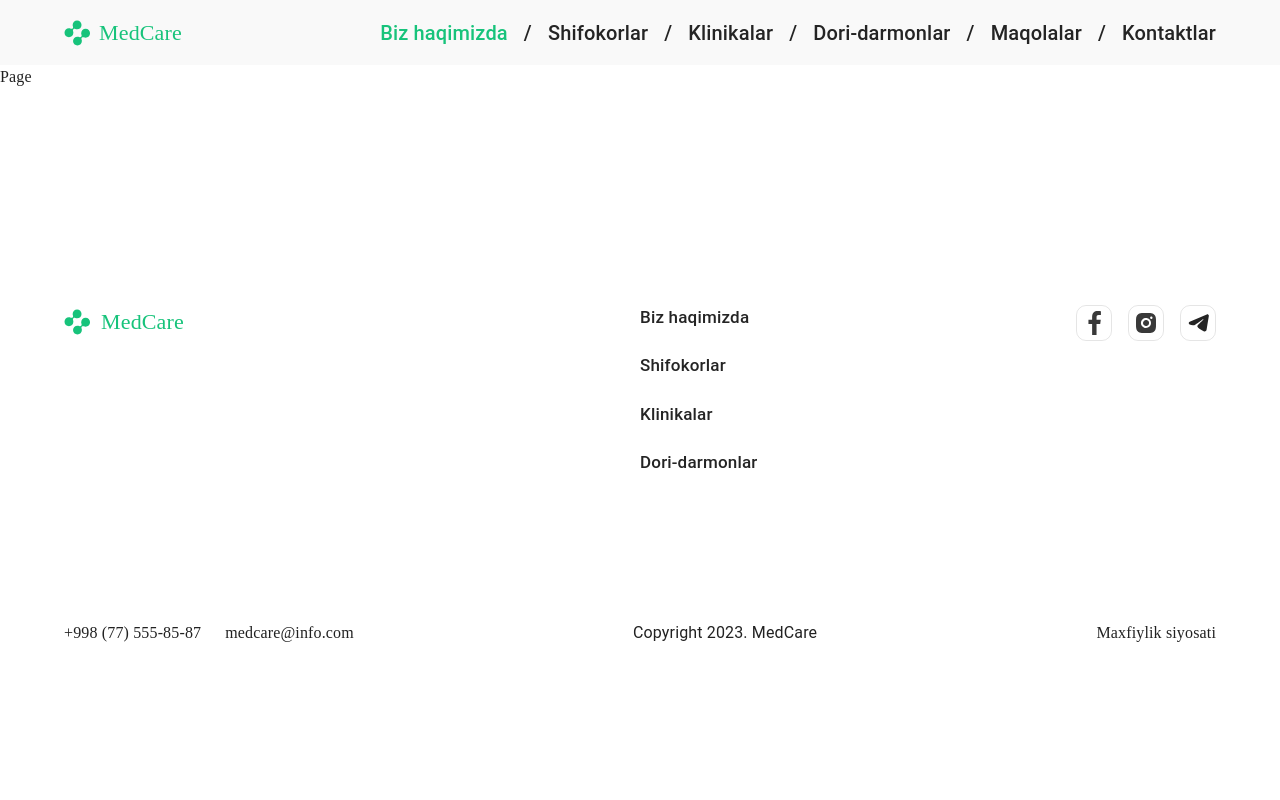
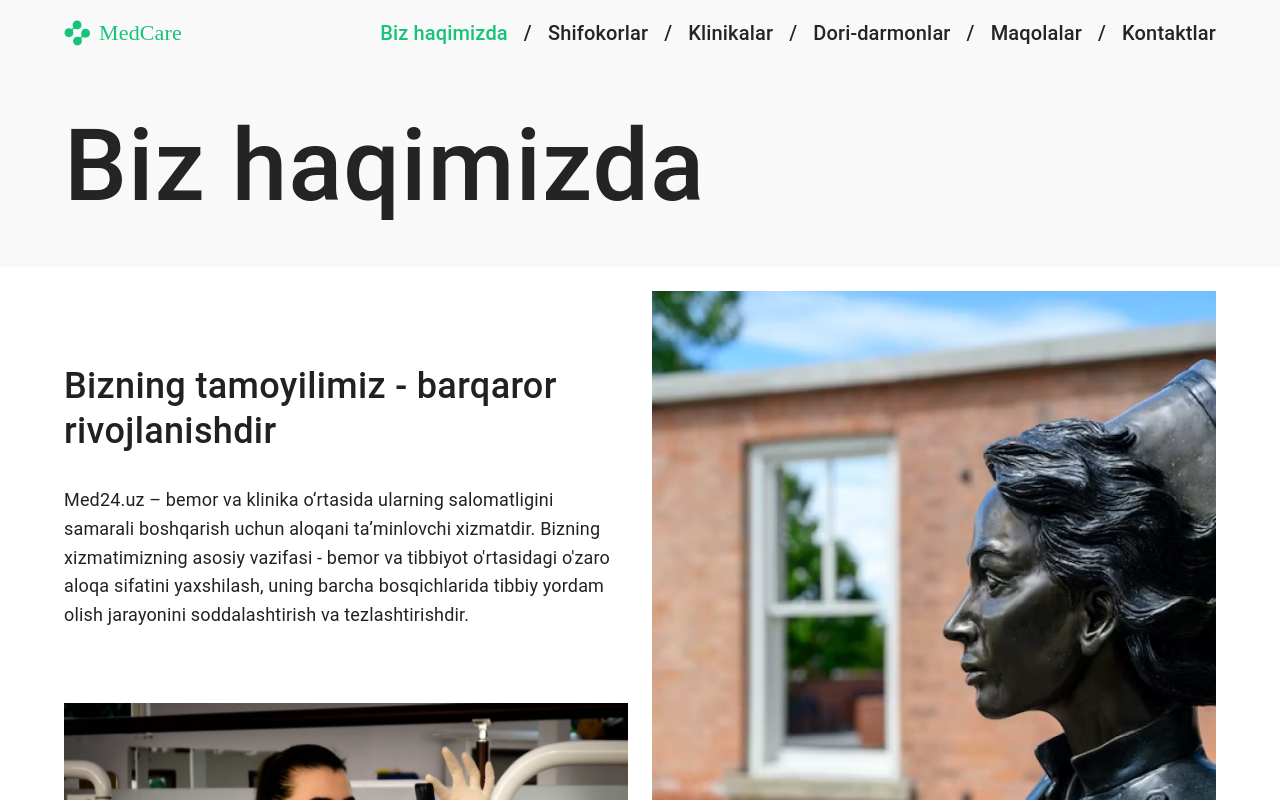
Before and after one commit to Abbosbek-cloud/medcare-project, a Next.js app: page /aboutus in a window 1280 px wide. Shown: the top 800 px of the page. Built offline with nearby package versions, Linux system fonts and the light colour scheme; a web font is replaced by a local one.

Commit message:
feature: pages added

```diff
--- a/src/components/cards/Doctor.js
+++ b/src/components/cards/Doctor.js
@@ -22,7 +22,7 @@ const Doctor = (props) => {
         lineHeight="150%"
         color="text.light"
       >
-        {props.description}
+        {props.description || props.about}
       </Typography>
       {props.isIllness && (
         <Stack
--- a/src/pages/aboutus/index.js
+++ b/src/pages/aboutus/index.js
@@ -1,8 +1,86 @@
+import { Box, Container, Grid, Stack, Typography } from "@mui/material";
 import MainLayout from "components/layout/main";
+import { MainHeader } from "components/styled";
+import Head from "next/head";
 import React from "react";
 
 const Page = () => {
-  return <MainLayout>Page</MainLayout>;
+  return (
+    <>
+      <Head>
+        <title>Biz haqimizda</title>
+        <meta name="robots" content="all" />
+        <meta name="description" content="Generated by create next app" />
+        <meta name="viewport" content="width=device-width, initial-scale=1" />
+        <link rel="icon" href="/favicon.ico" />
+      </Head>
+      <MainLayout>
+        <Stack bgcolor="background.header" mb="24px">
+          <Container>
+            <MainHeader lineHeight="156px" my="40px">
+              Biz haqimizda
+            </MainHeader>
+          </Container>
+        </Stack>
+        <Container>
+          <Grid container spacing="24px">
+            <Grid item xs={12} sm={12} md={6}>
+              <Grid container height="100%">
+                <Grid
+                  item
+                  xs={12}
+                  sm={12}
+                  height="50%"
+                  display="flex"
+                  alignItems="center"
+                >
+                  <Stack>
+                    <Typography
+                      fontSize="36px"
+                      fontWeight="500"
+                      lineHeight="45px"
+                      mb="32px"
+                    >
+                      Bizning tamoyilimiz - barqaror rivojlanishdir
+                    </Typography>
+                    <Typography
+                      fontWeight="400"
+                      fontSize="18px"
+                      lineHeight="160%"
+                    >
+                      Med24.uz – bemor va klinika o‘rtasida ularning
+                      salomatligini samarali boshqarish uchun aloqani
+                      ta’minlovchi xizmatdir. Bizning xizmatimizning asosiy
+                      vazifasi - bemor va tibbiyot o'rtasidagi o'zaro aloqa
+                      sifatini yaxshilash, uning barcha bosqichlarida tibbiy
+                      yordam olish jarayonini soddalashtirish va
+                      tezlashtirishdir.
+                    </Typography>
+                  </Stack>
+                </Grid>
+                <Grid item xs={12} sm={12} height="50%">
+                  <Box
+                    component="img"
+                    src="/medic.png"
+                    width="100%"
+                    height="100%"
+                  />
+                </Grid>
+              </Grid>
+            </Grid>
+            <Grid item xs={12} sm={12} md={6}>
+              <Box
+                component="img"
+                src="/rightBarImg.png"
+                width="100%"
+                height="100%"
+              />
+            </Grid>
+          </Grid>
+        </Container>
+      </MainLayout>
+    </>
+  );
 };
 
 export default Page;
```
Also changed, not shown: src/pages/clinics/index.js (+23 -1 lines), src/pages/contacts.js (+18 -2 lines), src/pages/doctors/index.js (+34 -1 lines), src/pages/pills/index.js (+23 -1 lines), src/pages/search/index.js (+8 -0 lines), src/pages/topics/index.js (+26 -1 lines), public/medic.png (added), public/rightBarImg.png (added).
